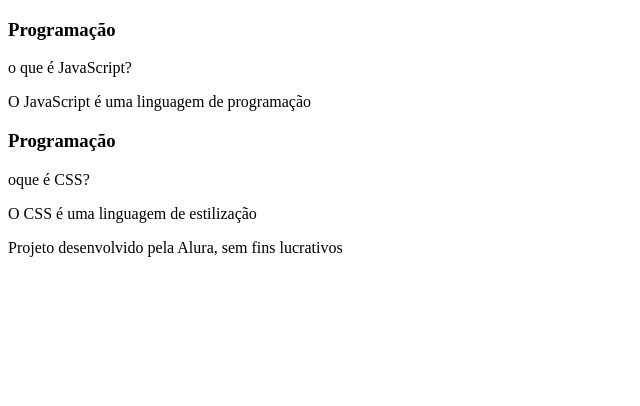
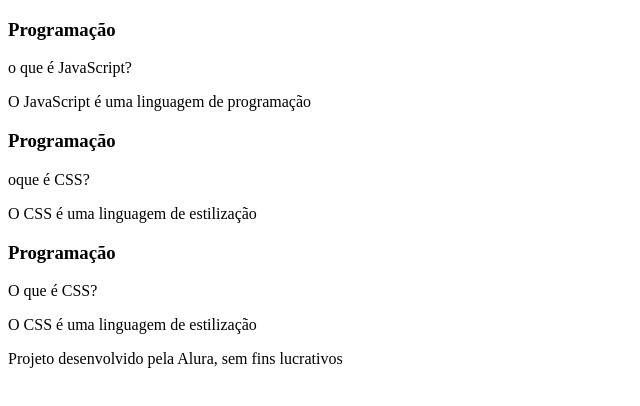
Before and after one commit to valenbednarczuk/Flashcards-em-HTML, a plain HTML site: page INDEX.HTML in a window 1280 px wide. Shown: the whole page, without its empty margins (0-640 px from the left). Drawn offline with Linux system fonts and the light colour scheme.

Commit message:
26 set 2025

```diff
--- a/INDEX.HTML
+++ b/INDEX.HTML
@@ -29,6 +29,17 @@
                         <p>O CSS é uma linguagem de estilização</p> </div>
                 </div>
             </article>
+            <article class="cartao">
+                <div class="cartao_conteudo">
+                    <h3>Programação</h3>
+                    <div class="cartao_conteudo_pergunta">
+                        <p>O que é CSS?</p>
+                     </div>
+                     <div class="cartao_conteudo_resposta">
+                        <p>O CSS é uma linguagem de estilização</p>
+                     </div>
+                </div>
+            </article>
         </section>
     </main>
     <footer>
```
Also changed, not shown: assets/style.css (line endings or trailing spaces).
